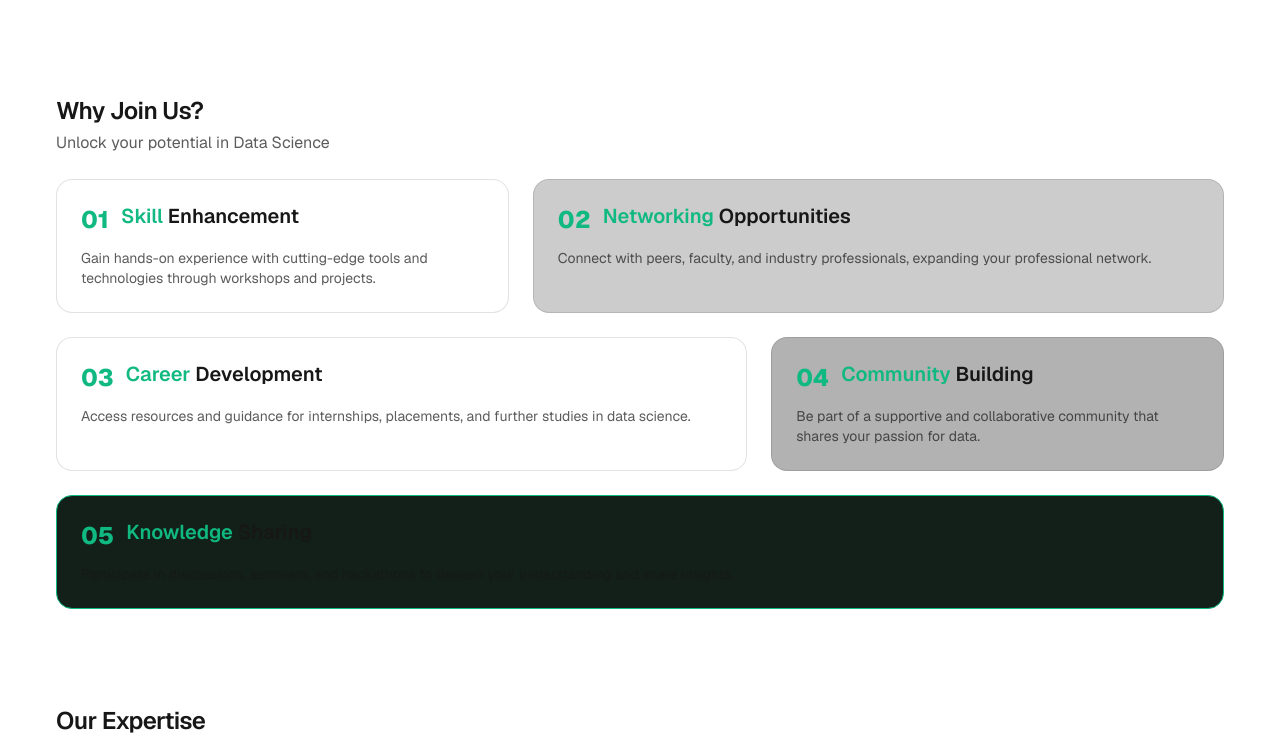
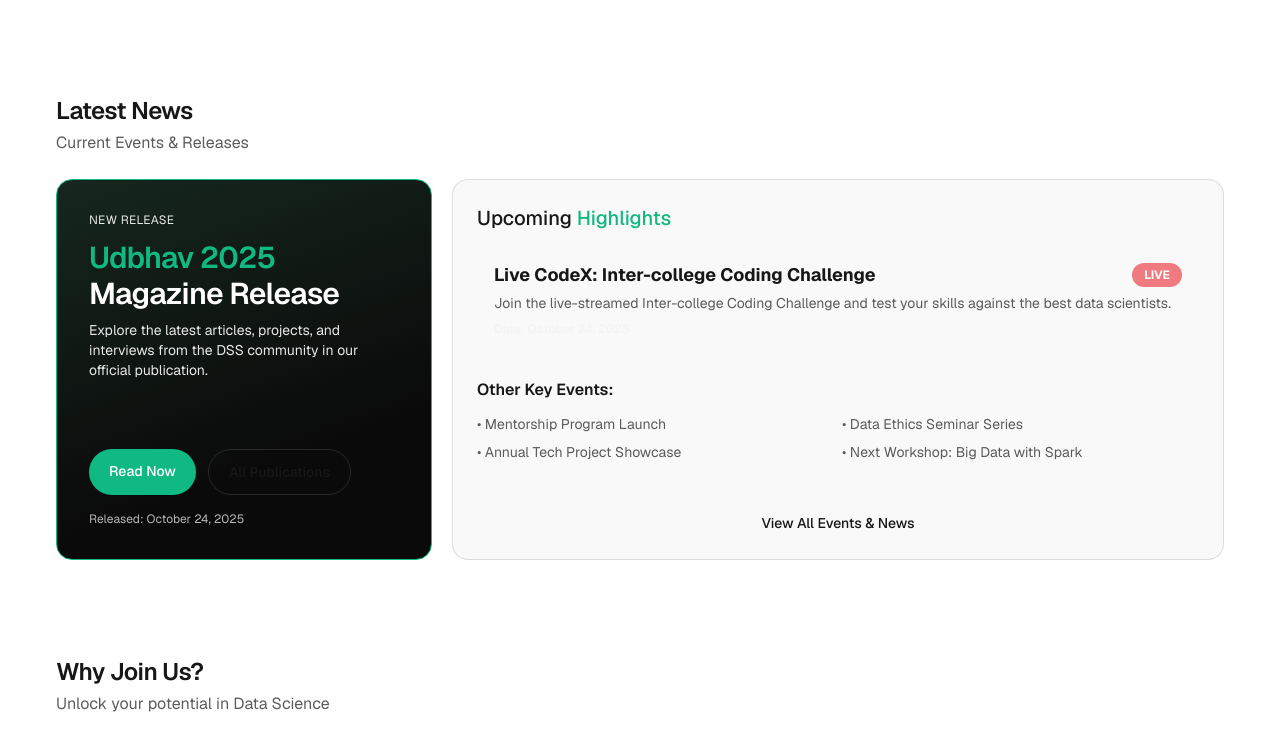
Before and after one commit to Stuntkidd/nonn, a Next.js app: page / in a window 1280 px wide. Shown: the part 1047-1785 px from the top of the page. Built offline with nearby package versions, Linux system fonts and the light colour scheme.

Commit message:
Update page.tsx

```diff
--- a/src/app/page.tsx
+++ b/src/app/page.tsx
@@ -120,16 +120,66 @@ export default function Home() {
 
   const magazineContent = {
     release: 'Udbhav 2025',
-    tagline: 'Articles, projects, and interviews from the Data Science Society at CMRIT Hyderabad.',
+    tagline: 'A comprehensive collection of insights and highlights from the Data Science Society.',
     insideThisIssue: [
-      'Feature: Building an MLOps pipeline on campus',
-      'Case Study: Forecasting lab occupancy with time series',
-      'Tutorial: Visualizing embeddings with UMAP',
-      'Interview: Alumni working in applied AI',
-      'Showcase: Award-winning DSS projects',
+      // College & Administration
+      'College Overview',
+      'About College',
+      'Director’s Message',
+      'Principal’s Message',
+      'HOD & Department',
+      // Academics & Achievements
+      'Faculty Research & Insights',
+      'Student Research & Insights',
+      'Department Ascend',
+      'Faculty Laurels',
+      'Student Laurels',
+      // Inspiration & Perspectives
+      'Motivation',
+      'Legendary',
+      'Faculty Viewpoints',
+      'Student Viewpoints',
+      'Alumni Voices',
+      // Campus Life & Beyond
+      'Academic Highlights',
+      'Projects & Expert Opinions',
+      'Recent Trends in Data Science',
+      'Placements & Career Insights',
+      'Cultural & Arts',
+      'Sports & NSS',
     ],
     contributors: 'DSS Editorial Team'
   }
+
+  // Logic to split the articles into two columns for the magazine section
+  const articleList = magazineContent.insideThisIssue;
+  const splitPoint = Math.ceil(articleList.length / 2); // Split point for 21 articles is 11
+  const articleCol1 = articleList.slice(0, splitPoint);
+  const articleCol2 = articleList.slice(splitPoint);
+
+  // --- NEW: LATEST NEWS DATA (Retained for easy reference) ---
+  const latestNews = [
+    {
+        id: 1,
+        title: "Udbhav 2025: Magazine Release",
+        description: "Explore the latest articles, projects, and interviews from the DSS community in our official publication.",
+        tag: "NEW",
+        link: "https://heyzine.com/flip-book/4b560a9db7.html#page/1",
+        date: "October 24, 2025",
+    },
+    {
+        id: 2,
+        title: "Live CodeX: Inter-college Coding Challenge",
+        description: "Join the live-streamed Inter-college Coding Challenge and test your skills against the best data scientists.",
+        tag: "LIVE",
+        link: "https://index.netlify.app",
+        date: "October 24, 2025",
+    },
+  ];
+
+  const featuredNews = latestNews[0]; // Udbhav Magazine
+  const secondaryNews = latestNews[1]; // Live CodeX
+  // --- END NEW DATA ---
 
   // Removed unused const: const socialProofWords = [...]
 
@@ -196,6 +246,67 @@ export default function Home() {
             </footer>
         </Card>
       </section>
+
+      {/* --- START REPLICATED: LATEST NEWS SECTION (Based on Udbhav Magazine) --- */}
+      <Section title="Latest News" subtitle="Current Events & Releases">
+        <div id="latest-news" className="grid md:grid-cols-3 gap-5 items-stretch">
+
+          {/* Featured News Card (Magazine Release Style) - Left Column */}
+          <Card className="p-0 md:col-span-1 overflow-hidden h-full flex flex-col" style={{ border: '1px solid var(--accent)', background: 'linear-gradient(160deg, color-mix(in oklab, var(--accent) 20%, #0a0a0a) 0%, #0a0a0a 70%)' }}>
+            <div className="p-8 flex-grow">
+              <div className="text-xs tracking-wide opacity-90 text-white uppercase">{featuredNews.tag} Release</div>
+              <div className="mt-3 text-3xl font-semibold tracking-tight text-white"><span className='text-[color:var(--accent)]'>{featuredNews.title.split(':')[0]}</span> {featuredNews.title.split(':')[1]}</div>
+              <p className="mt-2 text-sm opacity-90 text-white max-w-sm">
+                {featuredNews.description}
+              </p>
+            </div>
+            <div className="p-8 pt-0 flex-none">
+              <div className="flex gap-3">
+                <Button asChild><a href={featuredNews.link} target="_blank" rel="noopener noreferrer">Read Now</a></Button>
+                <Button variant="outline" asChild className="border-white/[0.3] text-white hover:bg-white/[0.1]"><a href="/events">All Publications</a></Button>
+              </div>
+              <p className="mt-4 text-xs text-white/70">Released: {featuredNews.date}</p>
+            </div>
+          </Card>
+
+          {/* Other Highlights Card (Issue Highlights Style) - Right Columns */}
+          <Card className="p-6 md:col-span-2 flex flex-col justify-between">
+            <div className='flex-grow'>
+                <h3 className="text-xl font-medium mb-3">Upcoming <span className='text-[color:var(--accent)]'>Highlights</span></h3>
+
+                {/* Secondary News Item (Live CodeX) */}
+                <a href={secondaryNews.link} target="_blank" rel="noopener noreferrer" className="block p-4 rounded-lg transition-colors duration-200 hover:bg-white/[0.05] border border-white/[0.12] hover:border-[color:var(--accent)] group">
+                    <div className='flex items-center justify-between'>
+                        <h4 className="text-lg font-bold text-foreground group-hover:text-[color:var(--accent)] transition-colors">
+                            {secondaryNews.title}
+                        </h4>
+                        <span className="px-3 py-1 text-xs font-bold uppercase rounded-full bg-red-600 text-white animate-pulse">
+                            {secondaryNews.tag}
+                        </span>
+                    </div>
+                    <p className="mt-1 text-sm text-muted">{secondaryNews.description}</p>
+                    <p className="mt-2 text-xs font-semibold text-muted/80">Date: {secondaryNews.date}</p>
+                </a>
+
+                {/* Placeholder/Call-to-Action for other news/events */}
+                <div className="mt-6 space-y-3">
+                    <h4 className="text-base font-semibold text-foreground">Other Key Events:</h4>
+                    <ul className="grid sm:grid-cols-2 gap-2 text-sm text-muted">
+                        <li>• Mentorship Program Launch</li>
+                        <li>• Data Ethics Seminar Series</li>
+                        <li>• Annual Tech Project Showcase</li>
+                        <li>• Next Workshop: Big Data with Spark</li>
+                    </ul>
+                </div>
+            </div>
+
+            <div className="mt-8 text-center border-t border-white/[0.12] pt-4">
+              <Button variant="outline" asChild className="w-full border-white/[0.3]"><a href="/events">View All Events & News</a></Button>
+            </div>
+          </Card>
+        </div>
+      </Section>
+      {/* --- END REPLICATED: LATEST NEWS SECTION --- */}
 
       {/* WHY JOIN US? SECTION - Title reverted to string, Headings Highlighted internally */}
       <Section title="Why Join Us?" subtitle="Unlock your potential in Data Science">
@@ -400,7 +511,7 @@ export default function Home() {
         <div className="mt-4"><Button variant="outline" asChild><a href="/gallery">Open gallery</a></Button></div>
       </Section>
 
-      {/* REDESIGNED UDBHAV MAGAZINE SECTION */}
+      {/* REDESIGNED UDBHAV MAGAZINE SECTION (Original structure used as inspiration) */}
       <Section title="Udbhav Magazine" subtitle="The official DSS publication">
         <div id="udbhav" className="grid md:grid-cols-3 gap-5 items-stretch">
 
@@ -410,7 +521,7 @@ export default function Home() {
               <div className="text-xs tracking-wide opacity-90 text-white">NEW RELEASE</div>
               <div className="mt-3 text-3xl font-semibold tracking-tight text-white"><span className='text-[color:var(--accent)]'>Udbhav</span> 2025</div>
               <p className="mt-2 text-sm opacity-90 text-white max-w-sm">
-                Articles, projects, and interviews from the Data Science Society at CMRIT Hyderabad.
+                {magazineContent.tagline}
               </p>
             </div>
             <div className="p-8 pt-0 flex-none">
@@ -421,20 +532,22 @@ export default function Home() {
             </div>
           </Card>
 
-          {/* Issue Highlights Card */}
+          {/* Issue Highlights Card - UPDATED TO USE magazineContent DATA */}
           <Card className="p-6 md:col-span-2 flex flex-col justify-between">
             <div className='flex-grow'>
                 <h3 className="text-xl font-medium mb-3">Inside this <span className='text-[color:var(--accent)]'>Issue</span></h3>
                 <div className="grid sm:grid-cols-2 gap-4">
+                    {/* Dynamic list for column 1 */}
                     <ul className="mt-3 grid gap-2 text-sm space-y-1">
-                      <li>• Feature: Building an MLOps pipeline on campus</li>
-                      <li>• Case Study: Forecasting lab occupancy with time series</li>
-                      <li>• Tutorial: Visualizing embeddings with UMAP</li>
+                      {articleCol1.map((item, index) => (
+                        <li key={`col1-${index}`}>• {item}</li>
+                      ))}
                     </ul>
+                    {/* Dynamic list for column 2 */}
                     <ul className="mt-3 grid gap-2 text-sm space-y-1">
-                        <li>• Interview: Alumni working in applied AI</li>
-                        <li>• Showcase: Award-winning DSS projects</li>
-                        <li>• News: Highlights from the latest DSS events</li>
+                        {articleCol2.map((item, index) => (
+                        <li key={`col2-${index}`}>• {item}</li>
+                      ))}
                     </ul>
                 </div>
             </div>
```
